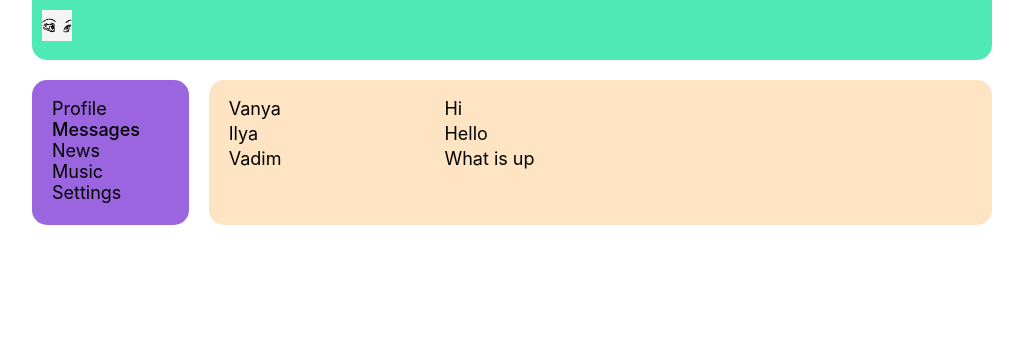
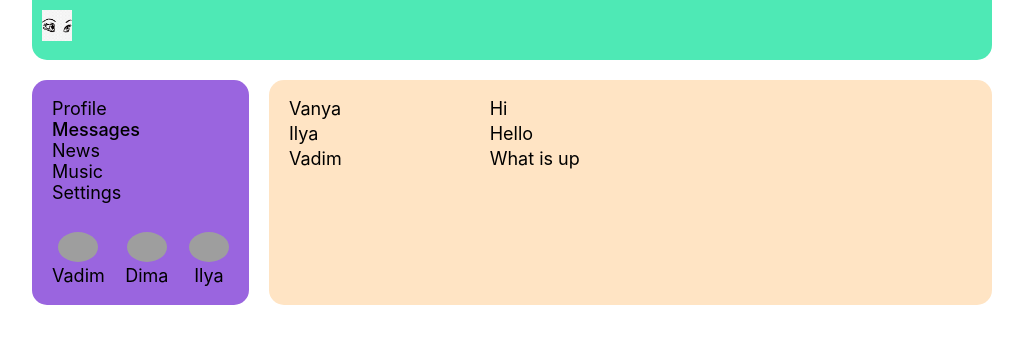
Before and after one commit to Lonerr7/React-Social-Network-2, a React (Create React App) app: page /messages in a window 1280 px wide. Shown: the top 344 px of the page, without its empty margins (128-1151 px from the left). Built offline with nearby package versions, Linux system fonts and the light colour scheme; grey boxes are pictures that could not be loaded.

Commit message:
Lesson 29 State. Moved data to separate folder - redux, in which created state.js. Also created state for sidebar to display 3 friends

```diff
--- a/src/App.js
+++ b/src/App.js
@@ -8,18 +8,25 @@ import Music from './components/Music/Music';
 import News from './components/News/News';
 import Settings from './components/Settings/Settings';
 
-const App = ({ dialogs, messages, posts }) => {
+const App = ({ state }) => {
   return (
     <BrowserRouter>
       <div className="app-wrapper">
         <Header />
-        <Navbar />
+        <Navbar sidebar={state.sidebar} />
         <div className="app-wrapper__content">
           <Routes>
-            <Route path="/profile/*" element={<Profile posts={posts} />} />
+            <Route
+              path="/profile/*"
+              element={<Profile profilePage={state.profilePage} />}
+            />
             <Route
               path="/messages/*"
-              element={<Dialogs dialogs={dialogs} messages={messages} />}
+              element={
+                <Dialogs
+                  dialogsPage={state.dialogsPage}
+                />
+              }
             />
             <Route path="/music/*" element={<Music />} />
             <Route path="/news/*" element={<News />} />
--- a/src/App.scss
+++ b/src/App.scss
@@ -7,7 +7,7 @@
     'h h'
     'n c';
   grid-template-rows: 60px 1fr;
-  grid-template-columns: 2fr 10fr;
+  grid-template-columns: 3fr 10fr;
   gap: 20px;
 
   &__content {
--- a/src/components/Dialogs/Dialogs.js
+++ b/src/components/Dialogs/Dialogs.js
@@ -2,12 +2,12 @@ import DialogItem from './DialogItem/DialogItem';
 import s from './Dialogs.module.scss';
 import Message from './Message/Message';
 
-const Dialogs = ({ dialogs, messages }) => {
-  const dialogsElements = dialogs.map((d) => (
+const Dialogs = ({ dialogsPage }) => {
+  const dialogsElements = dialogsPage.dialogs.map((d) => (
     <DialogItem key={d.id} name={d.name} id={d.id} />
   ));
 
-  const messagesElements = messages.map((m) => (
+  const messagesElements = dialogsPage.messages.map((m) => (
     <Message key={m.id} message={m.message} id={m.id} />
   ));
 
--- /dev/null
+++ b/src/components/Navbar/Friends/Friend/Friend.js
@@ -0,0 +1,17 @@
+import { NavLink } from 'react-router-dom';
+import s from './Friend.module.scss';
+
+const Friend = ({ id, name, avatar }) => {
+  return (
+    <div className={s.friend}>
+      <NavLink to={`/messages/${id}`}>
+        <div>
+          <img className={s.avatar} src={avatar} alt="avatar" />
+        </div>
+        <p>{name}</p>
+      </NavLink>
+    </div>
+  );
+};
+
+export default Friend;
--- /dev/null
+++ b/src/components/Navbar/Friends/Friend/Friend.module.scss
@@ -0,0 +1,9 @@
+.friend {
+  text-align: center;
+}
+
+.avatar {
+  width: 40px;
+  border-radius: 50%;
+  margin-bottom: 5px;
+}
--- /dev/null
+++ b/src/components/Navbar/Friends/Friends.js
@@ -0,0 +1,12 @@
+import Friend from './Friend/Friend';
+import s from './Friends.module.scss';
+
+const Friends = ({ friends }) => {
+  const friendsElements = friends.map((f) => (
+    <Friend key={f.id} id={f.id} name={f.name} avatar={f.avatar} />
+  ));
+
+  return <div className={s.friends}>{friendsElements}</div>;
+};
+
+export default Friends;
--- /dev/null
+++ b/src/components/Navbar/Friends/Friends.module.scss
@@ -0,0 +1,5 @@
+.friends {
+  display: flex;
+  justify-content: space-between;
+  align-items: center;
+}
--- a/src/components/Navbar/Navbar.js
+++ b/src/components/Navbar/Navbar.js
@@ -1,11 +1,13 @@
 import { NavLink } from 'react-router-dom';
+import Friends from './Friends/Friends';
 import s from './Sidebar.module.scss';
 
-const Navbar = () => {
-  const setActive = ({isActive}) => isActive ? s.activeLink : '';
+const Navbar = ({sidebar}) => {
+  const setActive = ({ isActive }) => (isActive ? s.activeLink : s.link);
 
   return (
-    <nav className={s.navbar}>
+    <div className={s.navbar}>
+      <nav className={s.navbar__nav}>
         <ul>
           <li className={s.navbar__listItem}>
             <NavLink className={setActive} to="/profile">
@@ -34,6 +36,8 @@ const Navbar = () => {
           </li>
         </ul>
       </nav>
+      <Friends friends={sidebar.friends} />
+    </div>
   );
 };
 
--- a/src/components/Navbar/Sidebar.module.scss
+++ b/src/components/Navbar/Sidebar.module.scss
@@ -4,11 +4,20 @@
   background-color: rgb(154, 101, 223);
   padding: 20px;
 
+  &__nav {
+    margin-bottom: 30px;
+  }
+
   &__listItem {
     margin-bottom: 3px;
   }
 }
 
+.link {
+  display: inline-block;
+}
+
 .activeLink {
   font-weight: 500;
+  display: inline-block;
 }
--- a/src/components/Profile/Profile.js
+++ b/src/components/Profile/Profile.js
@@ -2,11 +2,11 @@ import MyPosts from './MyPosts/MyPosts';
 import s from './Profile.module.scss';
 import ProfileInfo from './ProfileInfo/ProfileInfo';
 
-const Profile = ({ posts }) => {
+const Profile = ({ profilePage }) => {
   return (
     <div className={s.profile}>
       <ProfileInfo />
-      <MyPosts posts={posts} />
+      <MyPosts posts={profilePage.posts} />
     </div>
   );
 };
--- a/src/index.js
+++ b/src/index.js
@@ -5,25 +5,12 @@ import './index.scss';
 import App from './App';
 import reportWebVitals from './reportWebVitals';
 
-const dialogs = [
-  { id: 1, name: 'Vanya' },
-  { id: 2, name: 'Ilya' },
-  { id: 3, name: 'Vadim' },
-];
-
-const messages = [
-  { id: 1, message: 'Hi' },
-  { id: 2, message: 'Hello' },
-  { id: 3, message: 'What is up' },
-];
-
-const posts = [
-  { id: 1, postMessage: 'Hi, how are u' },
-  { id: 2, postMessage: "It's my first post" },
-];
+import state from './redux/state';
 
 ReactDOM.render(
-  <App dialogs={dialogs} messages={messages} posts={posts} />,
+  <App
+    state={state}
+  />,
   document.getElementById('root')
 );
 
--- /dev/null
+++ b/src/redux/state.js
@@ -0,0 +1,44 @@
+const state = {
+  profilePage: {
+    posts: [
+      { id: 1, postMessage: 'Hi, how are u' },
+      { id: 2, postMessage: "It's my first post" },
+    ],
+  },
+
+  dialogsPage: {
+    dialogs: [
+      { id: 1, name: 'Vanya' },
+      { id: 2, name: 'Ilya' },
+      { id: 3, name: 'Vadim' },
+    ],
+
+    messages: [
+      { id: 1, message: 'Hi' },
+      { id: 2, message: 'Hello' },
+      { id: 3, message: 'What is up' },
+    ],
+  },
+
+  sidebar: {
+    friends: [
+      {
+        id: 1,
+        name: 'Vadim',
+        avatar: 'https://innostudio.de/fileuploader/images/default-avatar.png',
+      },
+      {
+        id: 2,
+        name: 'Dima',
+        avatar: 'https://innostudio.de/fileuploader/images/default-avatar.png',
+      },
+      {
+        id: 3,
+        name: 'Ilya',
+        avatar: 'https://innostudio.de/fileuploader/images/default-avatar.png',
+      },
+    ],
+  },
+};
+
+export default state;
```
Lines whose indentation alone changed are shown as unchanged.
